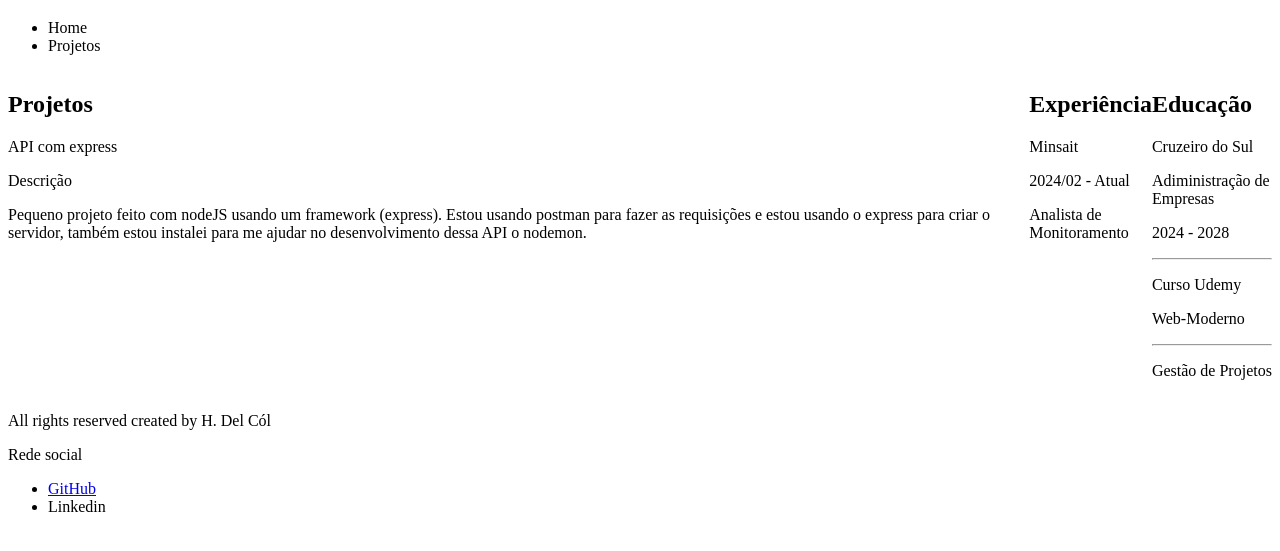
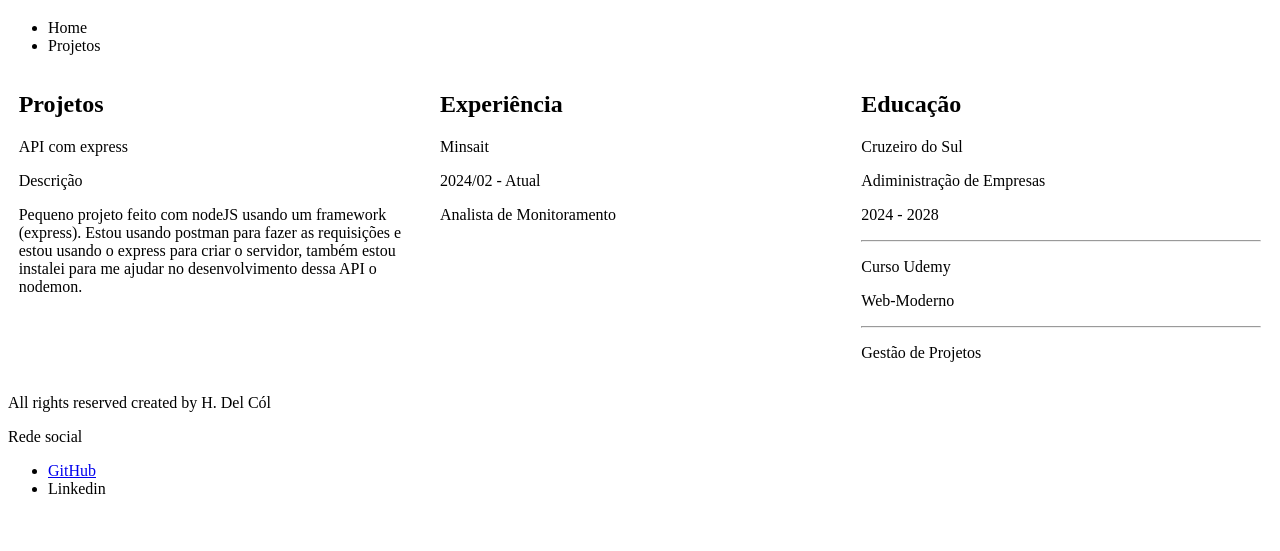
Before and after one commit to Col-13/delcorp, a website: page index.html in a window 1280 px wide. Shown: the part 61-612 px from the top of the page. Drawn offline with Linux system fonts and the light colour scheme.

Commit message:
adicionei uma classe ao elementos html

```diff
--- a/index.html
+++ b/index.html
@@ -17,19 +17,19 @@
         </nav>
     </header>
     <main class="main-goal">
-        <section class="projetos">
+        <section class="projetos box-main-goal">
             <h2>Projetos</h2>
             <p>API com express</p>
             <p>Descrição</p>
             <p>Pequeno projeto feito com nodeJS usando um framework (express). Estou usando postman para fazer as requisições e estou usando o express para criar o servidor, também estou instalei para me ajudar no desenvolvimento dessa API o nodemon.</p>
         </section>
-        <section class="experiencia">
+        <section class="experiencia box-main-goal">
             <h2>Experiência</h2>
             <p>Minsait</p>
             <p>2024/02 - Atual</p>
             <p>Analista de Monitoramento</p>
         </section>
-        <section class="educacao">
+        <section class="educacao box-main-goal">
             <h2>Educação</h2>
             <p>Cruzeiro do Sul</p>
             <p>Adiministração de Empresas</p>
```
